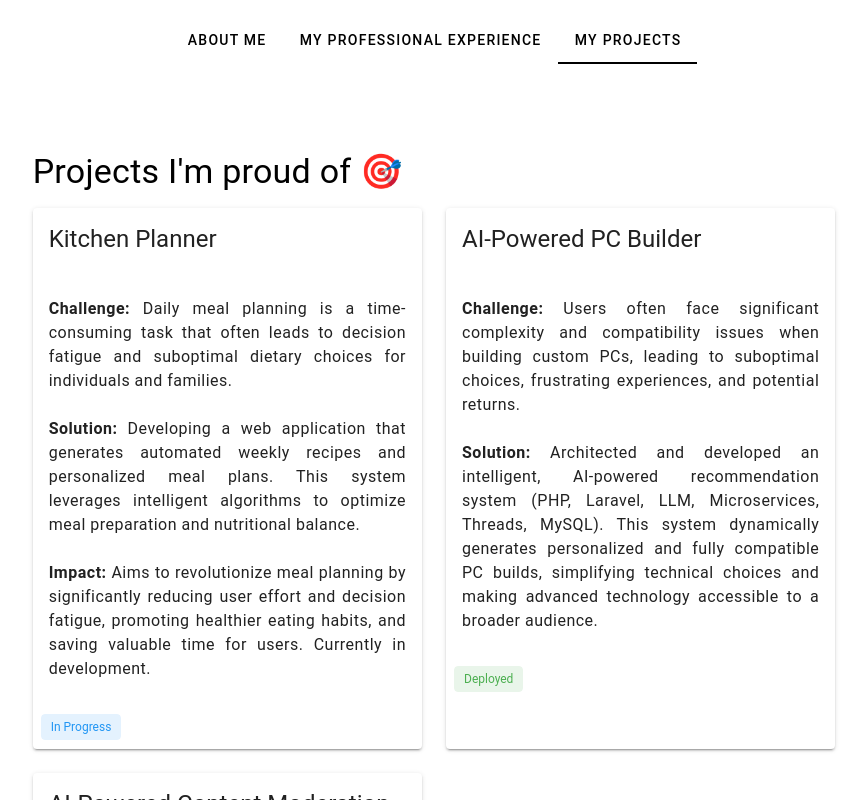
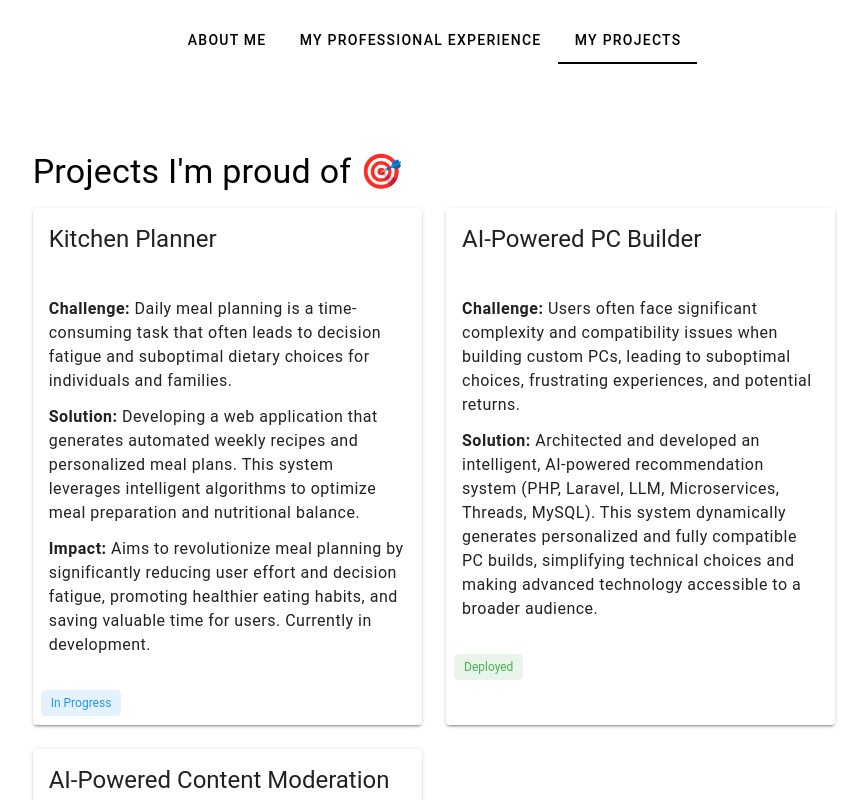
Before and after one commit to AkireL/AkireL, a Vue app: page / in a window 1280 px wide. Both pictures are taken after a click on the tab "MY PROJECTS". Shown: the top 800 px of the page, without its empty margins (206-1073 px from the left). Built offline with nearby package versions, Linux system fonts and the light colour scheme.

Commit message:
improve accessibility

```diff
--- a/src/pages/my-projects.vue
+++ b/src/pages/my-projects.vue
@@ -2,77 +2,133 @@
 import { VCard, VCardActions, VChip, VRow, VCol, VCardText } from 'vuetify/components'
 </script>
 <template>
+  <section aria-labelledby="projects-heading">
     <!-- Featured Projects -->
     <v-row justify="center" class="mt-15">
       <v-col cols="12" md="10" lg="8">
-      <h2 class="text-h4 mb-4">Projects I'm proud of 🎯</h2>
+        <h2 id="projects-heading" class="text-h4 mb-4">
+          Projects I'm proud of
+          <span role="img" aria-label="target">🎯</span>
+        </h2>
         <v-row>
           <v-col cols="12" md="6">
-          <v-card elevation="2" class="h-100">
-            <h3 class="text-h5 mb-2 pa-4" style="min-height: 65px">Kitchen Planner</h3>
+            <v-card
+              elevation="2"
+              class="h-100"
+              role="article"
+              aria-labelledby="kitchen-planner-title"
+            >
+              <h3 id="kitchen-planner-title" class="text-h5 mb-2 pa-4" style="min-height: 65px">
+                Kitchen Planner
+              </h3>
               <v-card-text>
-              <p class="text-body-1 text-justify">
-                <strong>Challenge:</strong> Daily meal planning is a time-consuming task that often
-                leads to decision fatigue and suboptimal dietary choices for individuals and
-                families. <br /><br />
+                <p class="text-body-1 text-left">
+                  <strong>Challenge:</strong> Daily meal planning is a time-consuming task that
+                  often leads to decision fatigue and suboptimal dietary choices for individuals and
+                  families.
+                </p>
+                <p class="text-body-1 text-left mt-3">
                   <strong>Solution:</strong> Developing a web application that generates automated
                   weekly recipes and personalized meal plans. This system leverages intelligent
-                algorithms to optimize meal preparation and nutritional balance. <br /><br />
+                  algorithms to optimize meal preparation and nutritional balance.
+                </p>
+                <p class="text-body-1 text-left mt-3">
                   <strong>Impact:</strong> Aims to revolutionize meal planning by significantly
                   reducing user effort and decision fatigue, promoting healthier eating habits, and
                   saving valuable time for users. Currently in development.
                 </p>
               </v-card-text>
               <v-card-actions>
-              <v-chip size="small" color="info" class="mt-2" label>In Progress</v-chip>
+                <v-chip
+                  size="small"
+                  class="mt-2"
+                  color="info"
+                  label
+                  role="status"
+                  aria-label="Project status: In Progress"
+                >
+                  In Progress
+                </v-chip>
               </v-card-actions>
             </v-card>
           </v-col>
 
           <v-col cols="12" md="6">
-          <v-card elevation="2" class="h-100">
-            <h3 class="text-h5 mb-2 pa-4" style="min-height: 65px">AI-Powered PC Builder</h3>
+            <v-card elevation="2" class="h-100" role="article" aria-labelledby="pc-builder-title">
+              <h3 id="pc-builder-title" class="text-h5 mb-2 pa-4" style="min-height: 65px">
+                AI-Powered PC Builder
+              </h3>
               <v-card-text>
-              <p class="text-body-1 text-justify">
+                <p class="text-body-1 text-left">
                   <strong>Challenge:</strong> Users often face significant complexity and
                   compatibility issues when building custom PCs, leading to suboptimal choices,
-                frustrating experiences, and potential returns. <br /><br />
+                  frustrating experiences, and potential returns.
+                </p>
+                <p class="text-body-1 text-left mt-3">
                   <strong>Solution:</strong> Architected and developed an intelligent, AI-powered
                   recommendation system (PHP, Laravel, LLM, Microservices, Threads, MySQL). This
                   system dynamically generates personalized and fully compatible PC builds,
-                simplifying technical choices and making advanced technology accessible to a broader
-                audience.
+                  simplifying technical choices and making advanced technology accessible to a
+                  broader audience.
                 </p>
               </v-card-text>
               <v-card-actions>
-              <v-chip size="small" color="success" class="mt-2" label>Deployed</v-chip>
+                <v-chip
+                  size="small"
+                  color="success"
+                  class="mt-2"
+                  label
+                  role="status"
+                  aria-label="Project status: Deployed"
+                >
+                  Deployed
+                </v-chip>
               </v-card-actions>
             </v-card>
           </v-col>
 
           <v-col cols="12" md="6">
-          <v-card elevation="2" class="h-100">
-            <h3 class="text-h5 mb-2 pa-4" style="min-height: 65px">
+            <v-card
+              elevation="2"
+              class="h-100"
+              role="article"
+              aria-labelledby="content-moderation-title"
+            >
+              <h3 id="content-moderation-title" class="text-h5 mb-2 pa-4" style="min-height: 65px">
                 AI-Powered Content Moderation
               </h3>
               <v-card-text>
-              <p class="text-body-1 text-justify" style="min-height: 200px">
-                <strong>Challenge:</strong> The team faced an unsustainable backlog of manual review
-                approvals, causing delays in publishing product reviews. <br /><br />
+                <p class="text-body-1 text-left">
+                  <strong>Challenge:</strong> The team faced an unsustainable backlog of manual
+                  review approvals, causing delays in publishing product reviews.
+                </p>
+                <p class="text-body-1 text-left mt-3">
                   <strong>Solution:</strong> I developed an automated solution leveraging an LLM to
                   intelligently classify reviews. This system eliminated the team's operational
-                burden, allowing them to focus on strategic work. <br /><br />
+                  burden, allowing them to focus on strategic work.
+                </p>
+                <p class="text-body-1 text-left mt-3">
                   <strong>Impact:</strong> Product reviews were finally published, significantly
                   improving user trust and engagement, while freeing up team resources for
                   higher-value tasks.
                 </p>
               </v-card-text>
               <v-card-actions>
-              <v-chip size="small" color="success" class="mt-2" label>Deployed</v-chip>
+                <v-chip
+                  size="small"
+                  class="mt-2"
+                  color="success"
+                  label
+                  role="status"
+                  aria-label="Project status: Deployed"
+                >
+                  Deployed
+                </v-chip>
               </v-card-actions>
             </v-card>
           </v-col>
         </v-row>
       </v-col>
     </v-row>
+  </section>
 </template>
```
Lines whose indentation alone changed are shown as unchanged.
